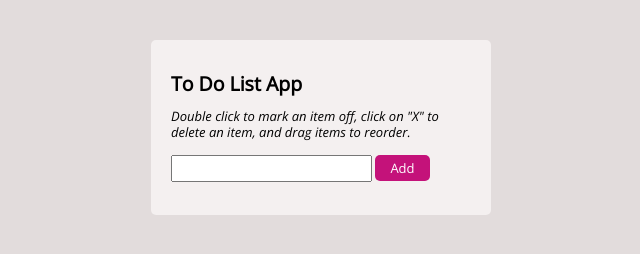
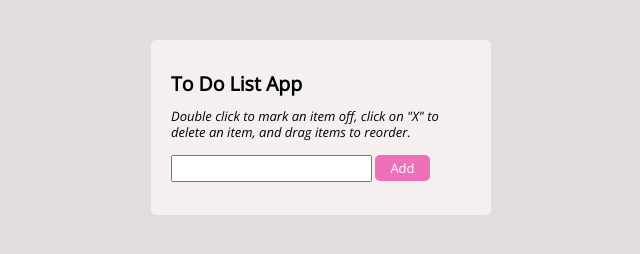
Before and after one commit to jmahanera/to-do-list-App, a plain HTML site: page index.html in a window 1280 px wide. Shown: the whole page, without its empty margins (319-959 px from the left). Drawn offline with nearby package versions, Linux system fonts and the light colour scheme.

Commit message:
Button color changed

```diff
--- a/css/style.css
+++ b/css/style.css
@@ -24,7 +24,7 @@ padding: 4px 15px 4px 5px;
 /*button style*/
 #button{
 display: inline-block;
-background-color:#c4127a;
+background-color:#ed70b9;
 color:#ffffff;
 border-radius: 5px;
 text-align:center;
```
